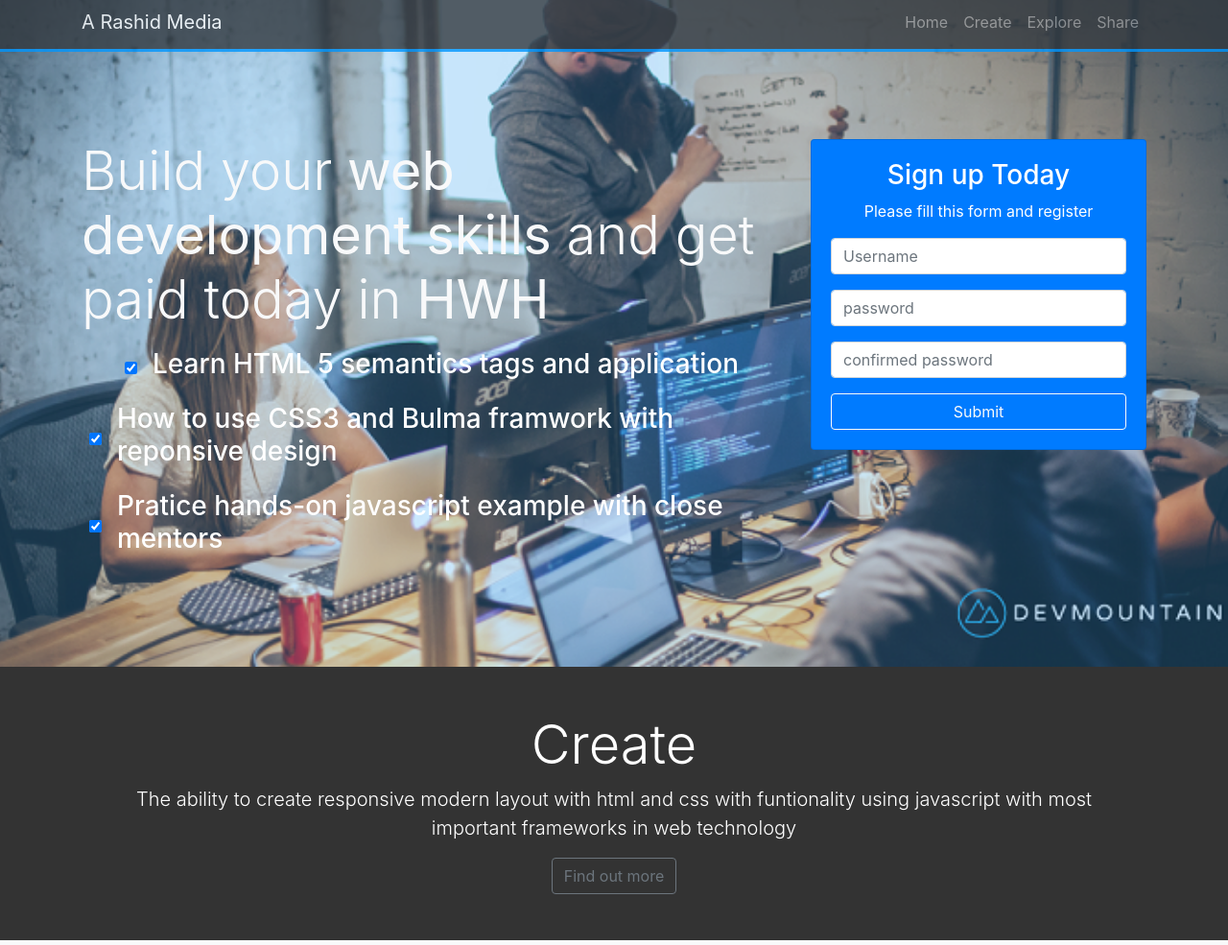
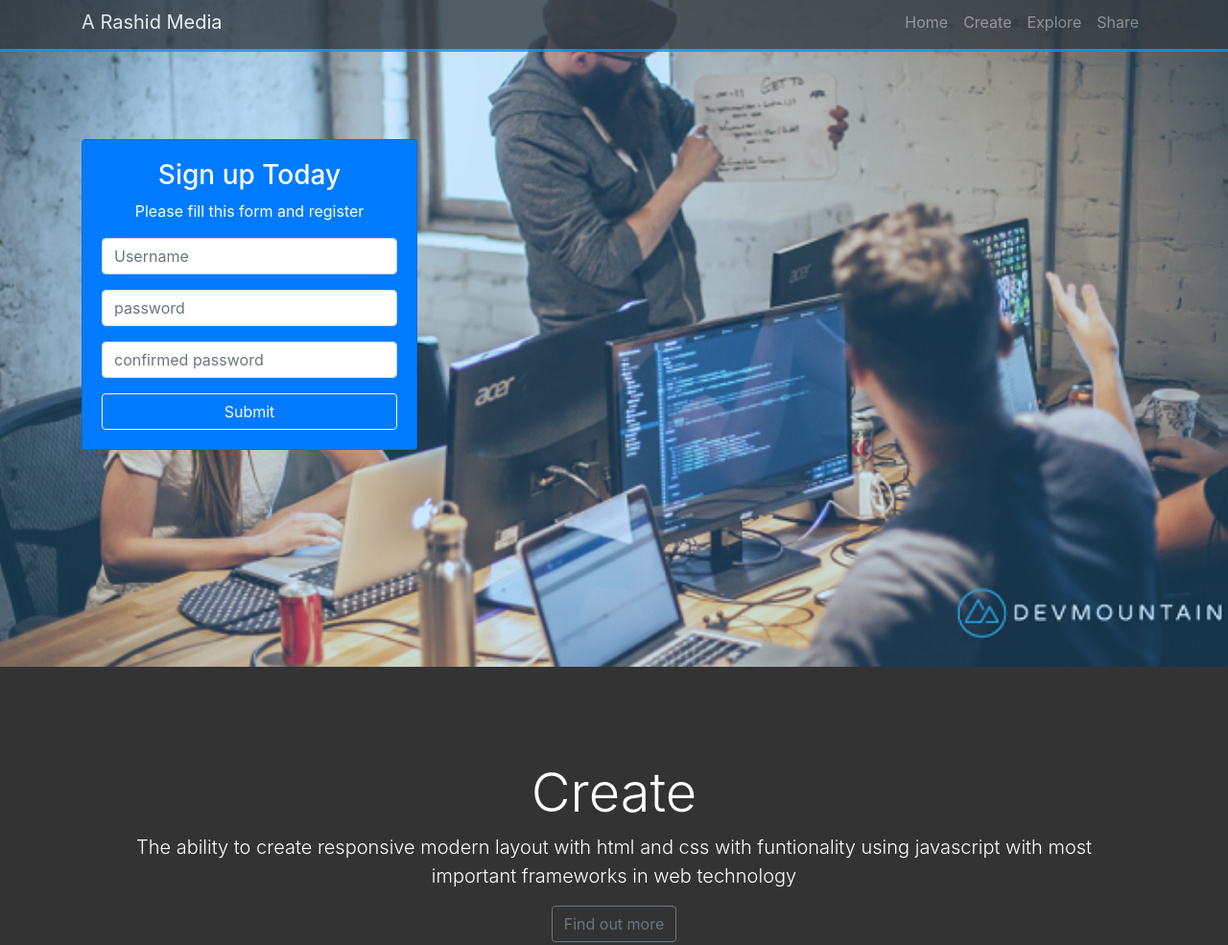
Before and after one commit to Abdur-rasheedidris19/A-Rash-Media, a plain HTML site: page index.html in a window 1280 px wide. Shown: the part 5-990 px from the top of the page at 96% size. Drawn offline with Linux system fonts and the light colour scheme.

Commit message:
update files

```diff
--- a/css/main.css
+++ b/css/main.css
@@ -49,6 +49,9 @@ body {
     padding-top: 150px;
 }
 
+#create-head-section {
+    margin-top: 50px;
+}
 /* Footer */
 
 hr {
--- a/index.html
+++ b/index.html
@@ -48,7 +48,7 @@
             <div class="container">
                     <div class="home-inner">
                         <div class="row">
-                        <div class="col-lg-8 d-none d-md-block">
+                        <div class="col-lg-8 d-none">
                             <h1 class="display-4 text-light">
                                 Build your <strong>web development skills</strong> and get paid today in <Strong>HWH</Strong>
                             </h1>
```
